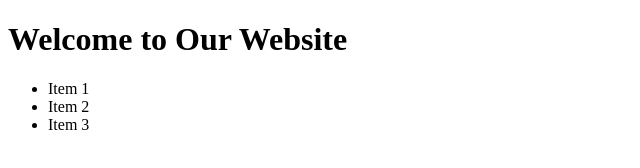
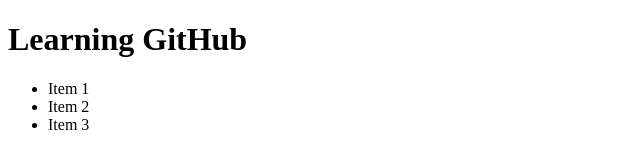
Before and after one commit to AshutoshPal9161/Git-Learning, a plain HTML site: page index.html in a window 1280 px wide. Shown: the whole page, without its empty margins (0-640 px from the left). Drawn offline with Linux system fonts and the light colour scheme.

Commit message:
change h1 with words is Learnig Github

```diff
--- a/index.html
+++ b/index.html
@@ -7,7 +7,7 @@
     <title>Learning GitHub</title>
 </head>
 <body>
-    <h1>Welcome to Our Website</h1>
+    <h1>Learning GitHub</h1>
     <ul>
         <li>Item 1</li>
         <li>Item 2</li>
```
